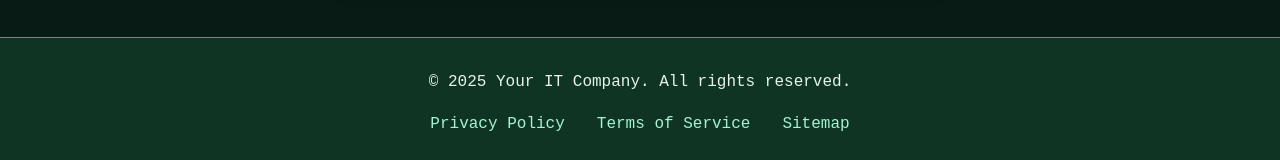
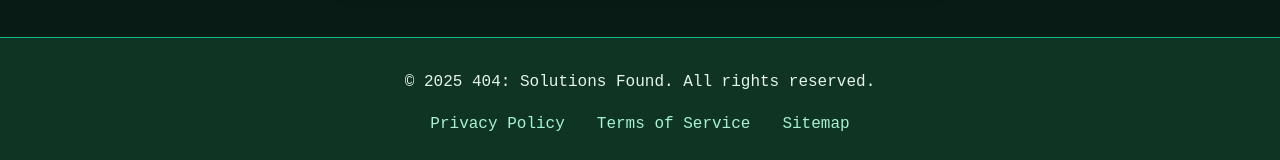
Before and after one commit to Refran-Desiree/Promotional-Website, a plain HTML site: page 404.html in a window 1280 px wide. Shown: the part 607-767 px from the top of the page. Drawn offline with Linux system fonts and the light colour scheme.

Commit message:
Updated Code

```diff
--- a/404.html
+++ b/404.html
@@ -35,7 +35,7 @@
     </main>
 
     <footer>
-        <p>&copy; 2025 Your IT Company. All rights reserved.</p>
+        <p>&copy; 2025 404: Solutions Found. All rights reserved.</p>
         <ul>
             <li><a href="privacy-policy.html">Privacy Policy</a></li>
             <li><a href="terms-of-services.html">Terms of Service</a></li>
```
Also changed, not shown: about.html (+1 -1 lines), blog/post-1.html (+1 -1 lines), careers/network-engineer.html (+1 -1 lines), cloud-solutions.html (+1 -1 lines), contact.html (+1 -1 lines), cybersecurity-services.html (+1 -1 lines), faq.html (+1 -1 lines), index.html (+1 -1 lines), it-consulting.html (+1 -1 lines), managed-it-services.html (+1 -1 lines), network-infrastructure.html (+1 -1 lines), portfolio.html (+1 -1 lines), portfolio/project-1.html (+1 -1 lines), portfolio/project-2.html (+1 -1 lines), 4 more files.
